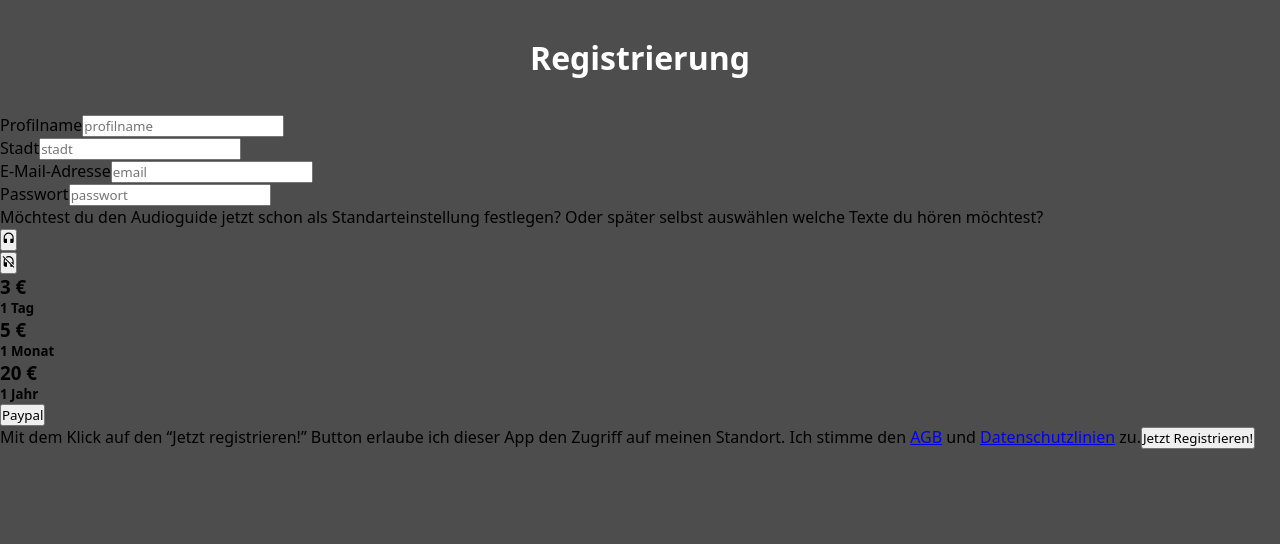
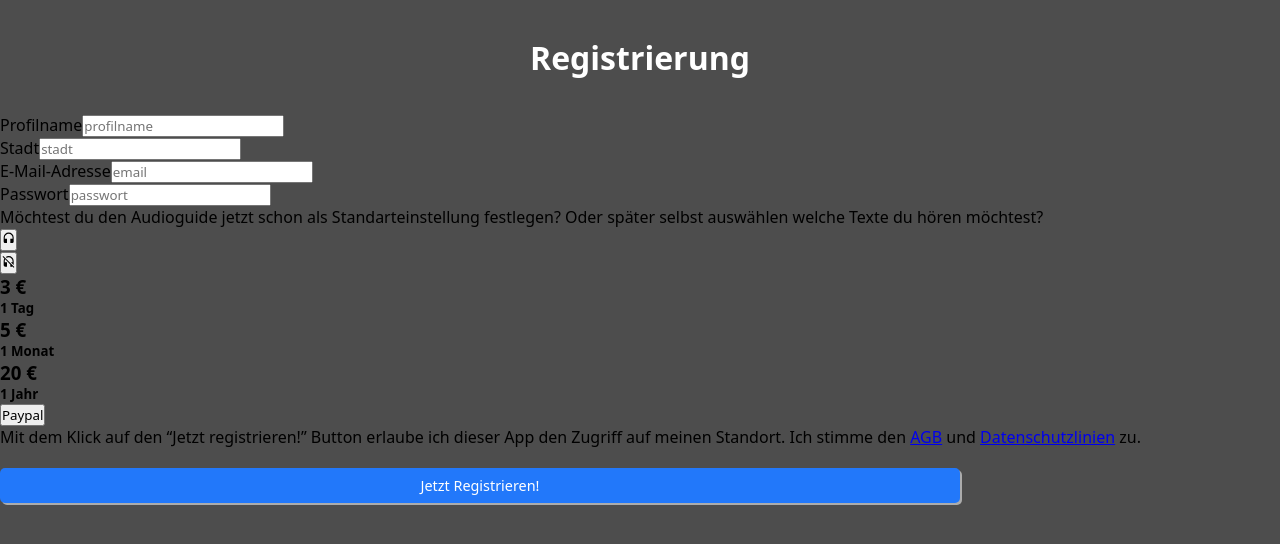
Before and after one commit to Just-URban-Exploring/Frontend, a React (Vite) app: page /registrierung in a window 1280 px wide. Shown: the top 544 px of the page. Built offline with nearby package versions, Linux system fonts and the light colour scheme.

Commit message:
add styling btn-primary

```diff
--- a/src/css/global.css
+++ b/src/css/global.css
@@ -44,3 +44,16 @@ h1 {
   justify-content: center;
   color: var(--white);
 }
+
+.btn-primary{
+  background-color: var(--blue-600);
+  color: white;
+  border-radius: 5px;
+  width: 75vw;
+  padding: 8px;
+  margin: 20px 0px 20px 0px;
+  font-size: 0.9rem;
+  font-weight: 400;
+  border:none;
+  box-shadow: 2px 2px #acacac;
+}
```
